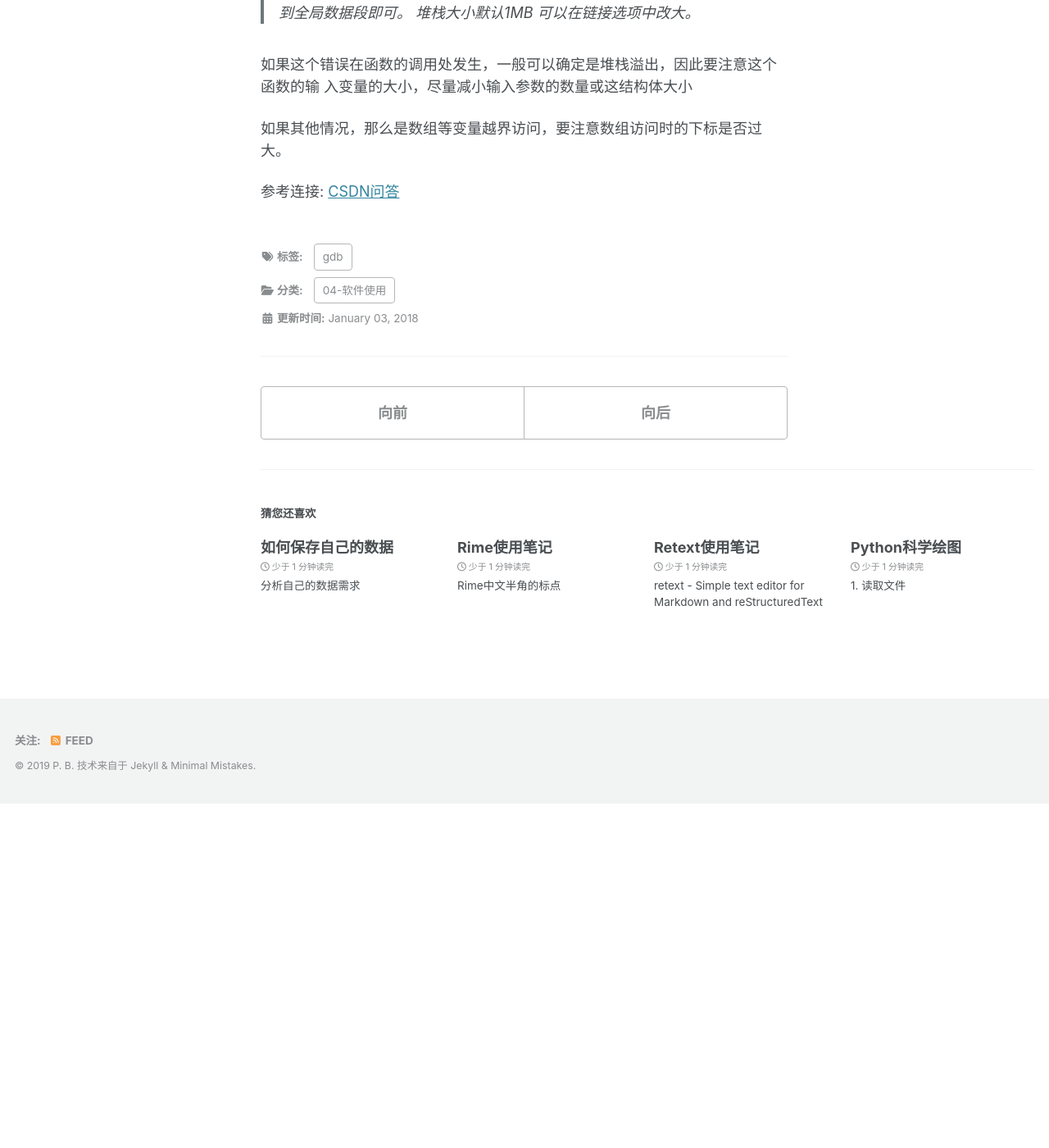
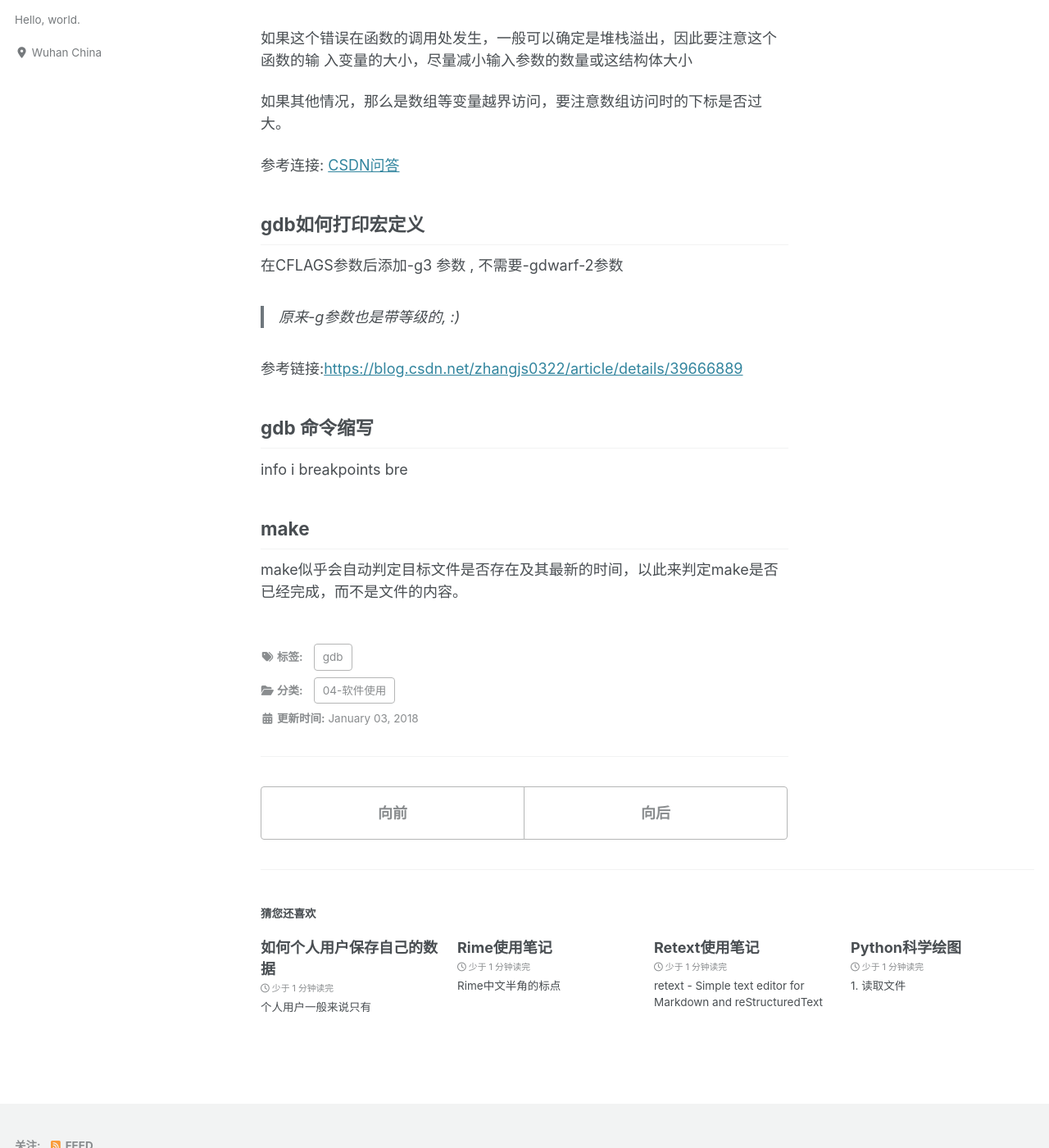
Before and after one commit to wow-yes/blog, a Jekyll site: the page built from 04-软件使用/_posts/2018-01-03-gcc-gdb-make常见问题笔记.md, in a window 1280 px wide and 1400 px high, scrolled down 1636 px. Shown: the whole window at 82% size. Built offline with Jekyll 4.4.1, drawn with Linux system fonts in a browser that asks for light colours; cached includes are drawn as plain includes; nearby versions of some CDN libraries; before the commit the page ends 2616 px from its top, so only the background shows below that; some of the changed text lies outside the part shown.

Commit message:
Tue Dec 10 21:35:09 CST 2019

```diff
--- a/04-软件使用/_posts/2018-01-03-gcc-gdb-make常见问题笔记.md
+++ b/04-软件使用/_posts/2018-01-03-gcc-gdb-make常见问题笔记.md
@@ -24,9 +24,8 @@ gdb调试查看变量的值的时候,出现<optimized out>
 
 解决方法是将:
 
-    -O3或者其他的数字
-    //修改为0
-    -O0//意思是不进行优化
+- -O3或者其他的数字修改为0
+- -O0  意思是不进行优化
 
 # 如何查看数组指针内的值
 
@@ -77,3 +76,21 @@ gcc从4.6版本开始，已经可以直接链接.dll文件，不需要别的软
 
 参考连接:
 [CSDN问答](https://bbs.csdn.net/topics/390444341)
+
+## gdb如何打印宏定义
+
+在CFLAGS参数后添加-g3 参数 , 不需要-gdwarf-2参数
+
+> 原来-g参数也是带等级的, :)
+
+参考链接:[https://blog.csdn.net/zhangjs0322/article/details/39666889](https://blog.csdn.net/zhangjs0322/article/details/39666889)
+
+
+## gdb 命令缩写
+
+info i
+breakpoints bre
+
+## make
+
+make似乎会自动判定目标文件是否存在及其最新的时间，以此来判定make是否已经完成，而不是文件的内容。
```
Also changed, not shown: 04-软件使用/_posts/2018-01-03-Git笔记.md (+24 -0 lines), 04-软件使用/_posts/2018-01-05-Vim笔记.md (+14 -0 lines), 04-软件使用/_posts/2019-11-01-如何保存自己的数据.md (+60 -18 lines), 03-读书笔记/_posts/2018-01-01-20-高效15法则.md (line endings or trailing spaces), 3 other files.
